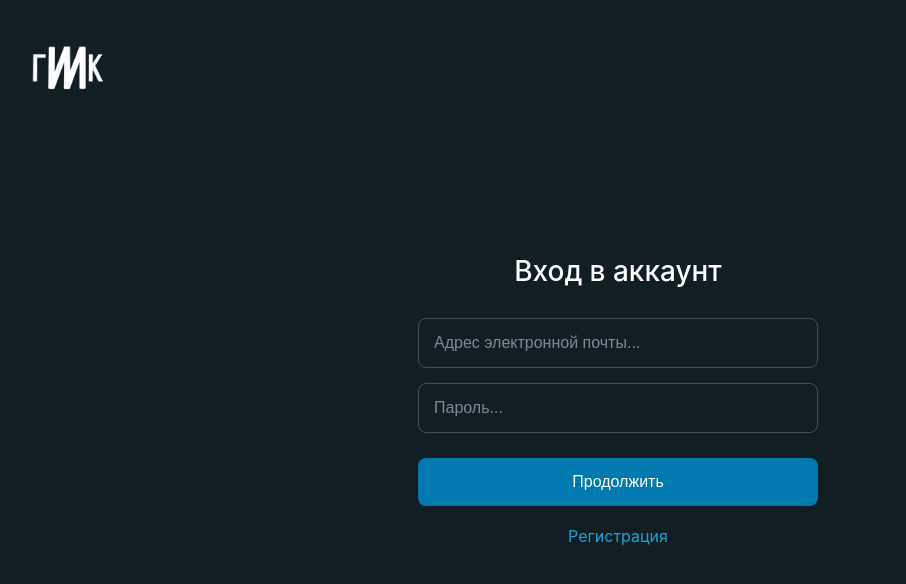
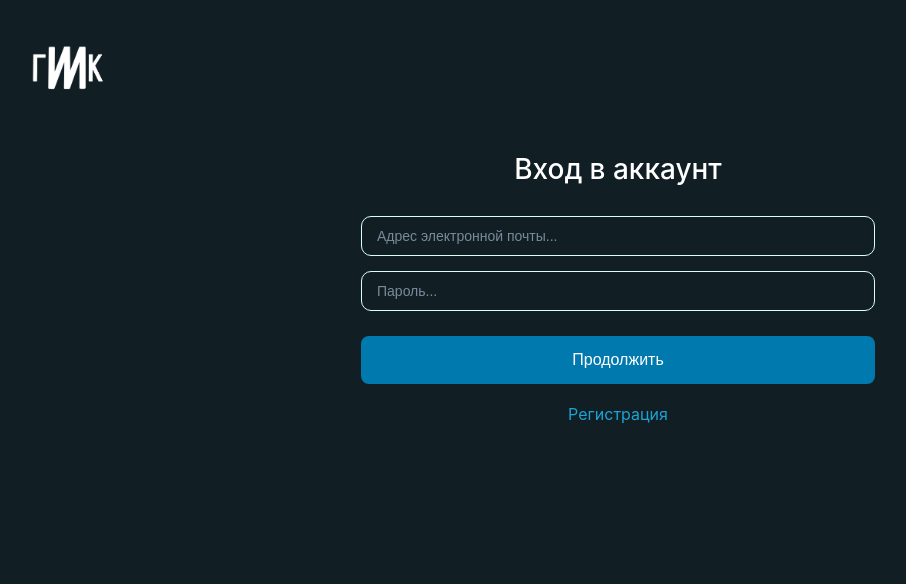
Before and after one commit to artgor261/GEEK-front, a React (Create React App) app in the folder my-app/: page /login in a window 1280 px wide. Shown: the top 584 px of the page, without its empty margins (22-928 px from the left). Built offline with nearby package versions, Linux system fonts and the light colour scheme; no server answers.

Commit message:
Update App.css

```diff
--- a/my-app/src/App.css
+++ b/my-app/src/App.css
@@ -27,12 +27,22 @@ body {
   justify-content: center;
   align-items: center;
   flex: 1;
+  width: 514;
+  height: 496;
+  top: 310px;
+  left: 607px;
 }
 
 /* Форма */
 .form-container {
-  width: 100%;
+  /* width: 100%;
   max-width: 400px;
+  height: 200px; */
+  width: 514px;
+  height: 496px;
+  opacity: 1;
+  top: 310px;
+  left: 607px;
 }
 
 .form-title {
@@ -47,11 +57,13 @@ body {
   width: 100%;
   padding: 15px;
   margin-bottom: 15px;
+  color: white;
+  height: 40px;
+  border-radius: 10px;
+  border-width: 1px;
+  border: 1px solid #d9fffa;
+  font-size: 14px;
   background-color: transparent;
-  border: 1px solid #3d4f5d;
-  border-radius: 8px;
-  color: white;
-  font-size: 16px;
 }
 
 .input-field::placeholder {
@@ -76,10 +88,6 @@ body {
   cursor: pointer;
   margin-top: 10px;
 }
-
-/* .button:hover {
-  background-color: #10181c;
-} */
 
 .button:disabled {
   background-color: #555;
```
